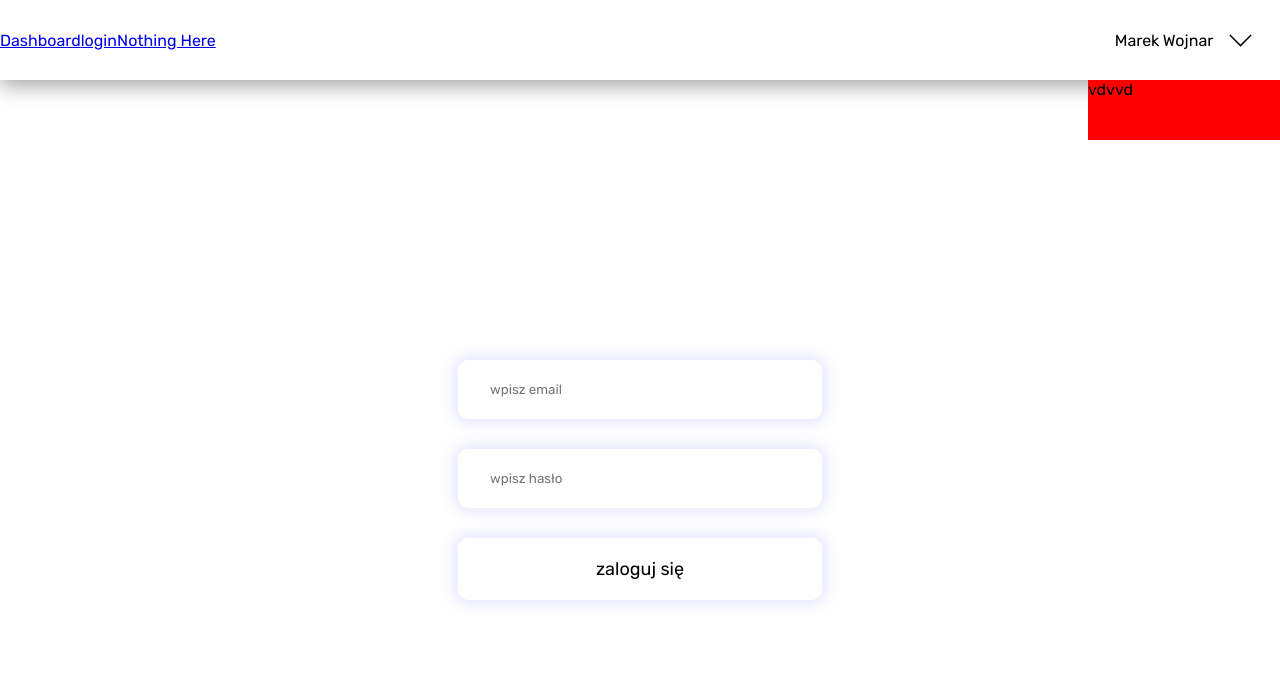
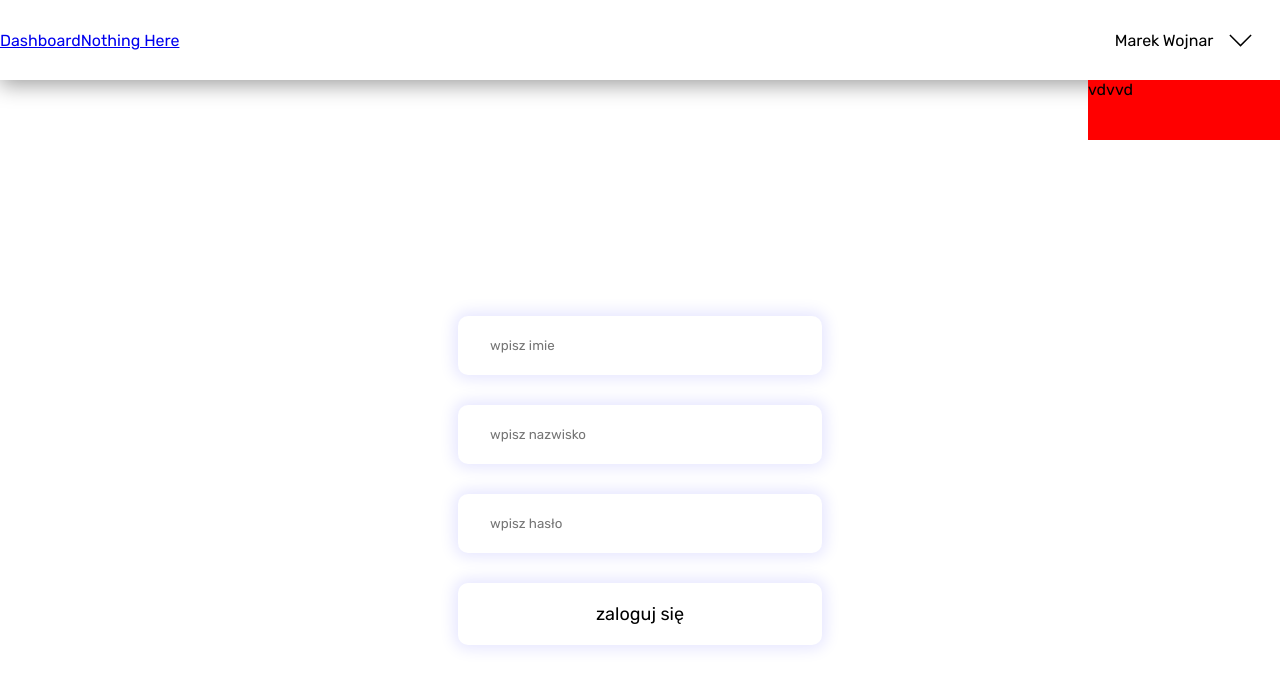
Before and after one commit to MrTurtlev2/posts-app, a React (Create React App) app: page / in a window 1280 px wide. Shown: the top 688 px of the page. Built offline with nearby package versions, Linux system fonts and the light colour scheme; what react-animations would draw is missing.

Commit message:
login page mechanic

```diff
--- a/src/App.tsx
+++ b/src/App.tsx
@@ -1,10 +1,16 @@
 import './App.css';
-import React from "react";
+import React, {useEffect} from "react";
 import Router from "./components/navigation/Router";
 import {ThemeProvider} from "styled-components";
 import theme from "./constants/theme";
 
 const App = () => {
+
+    useEffect(() => {
+        sessionStorage.clear();
+    }, []);
+
+
     return (
         <div>
             <ThemeProvider theme={theme}>
--- a/src/components/navigation/NavBar.tsx
+++ b/src/components/navigation/NavBar.tsx
@@ -10,9 +10,6 @@ const NavBar = () => {
                 <NavbarList>
                     <div>
                         <Link to="/">Dashboard</Link>
-                    </div>
-                    <div>
-                        <Link to="/login">login</Link>
                     </div>
                     <div>
                         <Link to="/nothing-here">Nothing Here</Link>
--- a/src/pages/Login.tsx
+++ b/src/pages/Login.tsx
@@ -4,20 +4,32 @@ import styled from "styled-components";
 import CustomButton from "../components/common/CustomButton";
 
 const Login = () => {
-    const [email, setEmail] = useState<string>('')
+    const [name, setName] = useState<string>('')
+    const [lastName, setLastName] = useState<string>('')
     const [password, setPassword] = useState<string>('')
 
+    const handleLogin = () => {
+
+        if (name && lastName && password !== '') {
+            sessionStorage.setItem('userData', JSON.stringify({
+                name: name,
+                lastName: lastName,
+                password: password
+            }))
+            window.open('/dashboard');
+        }
+    }
 
     return (
         <ScreenWrapper>
             <FormWrapper>
-                <CustomInput placeholder='wpisz email' onChange={(event) => setEmail(event.target.value)} value={email}
-                />
+                <CustomInput placeholder='wpisz imie' onChange={(event) => setName(event.target.value)} value={name}/>
+                <CustomInput placeholder='wpisz nazwisko' onChange={(event) => setLastName(event.target.value)}
+                             value={lastName}/>
                 <CustomInput placeholder='wpisz hasło' onChange={(event) => setPassword(event.target.value)}
                              value={password}/>
 
-                <CustomButton buttonText='zaloguj się' onClick={() => {
-                }}/>
+                <CustomButton buttonText='zaloguj się' onClick={() => handleLogin()}/>
             </FormWrapper>
         </ScreenWrapper>
     )
@@ -30,7 +42,6 @@ const ScreenWrapper = styled.div`
   justify-content: center;
   align-items: center;
   height: 100vh;
-
 `;
 const FormWrapper = styled.div`
   display: flex;
```
